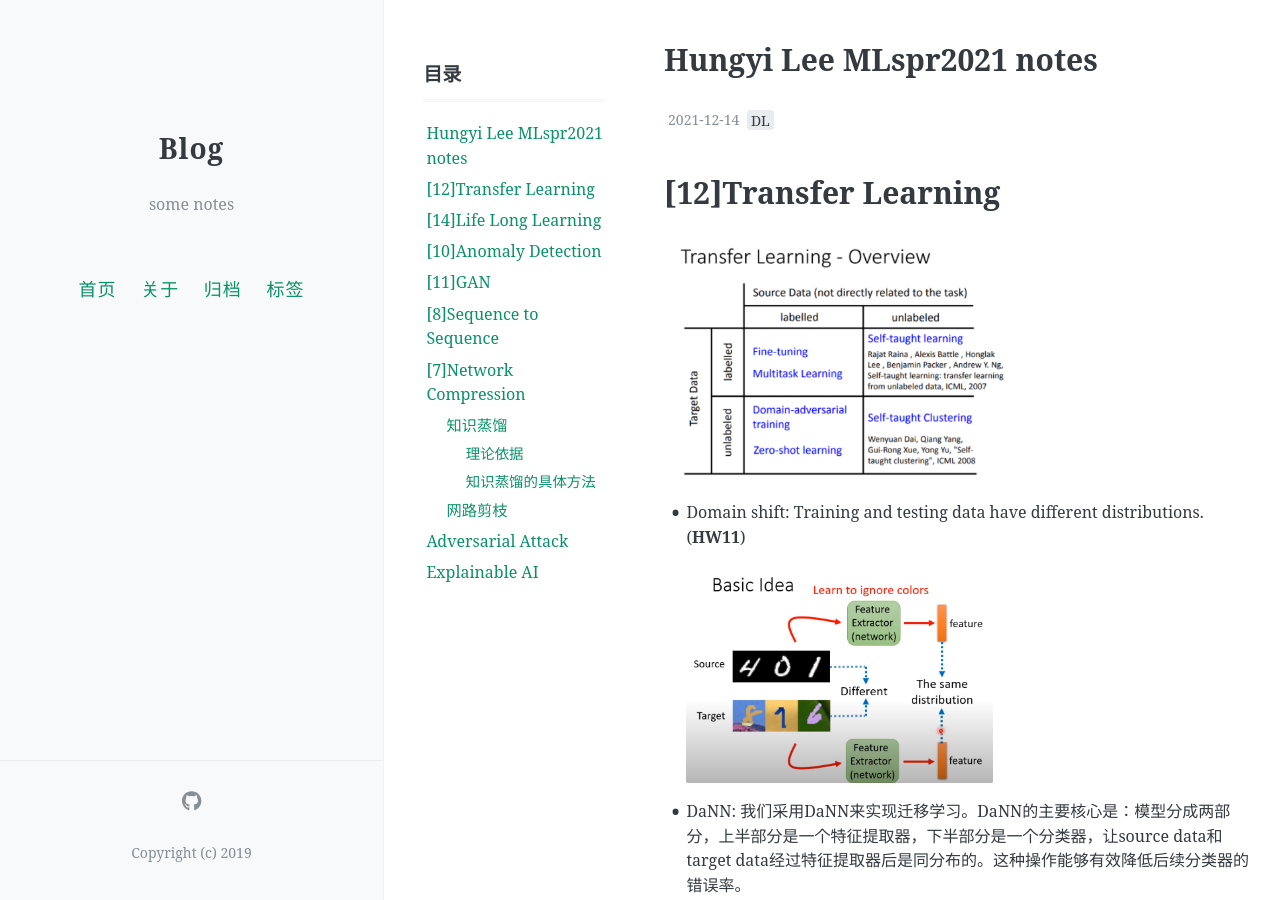
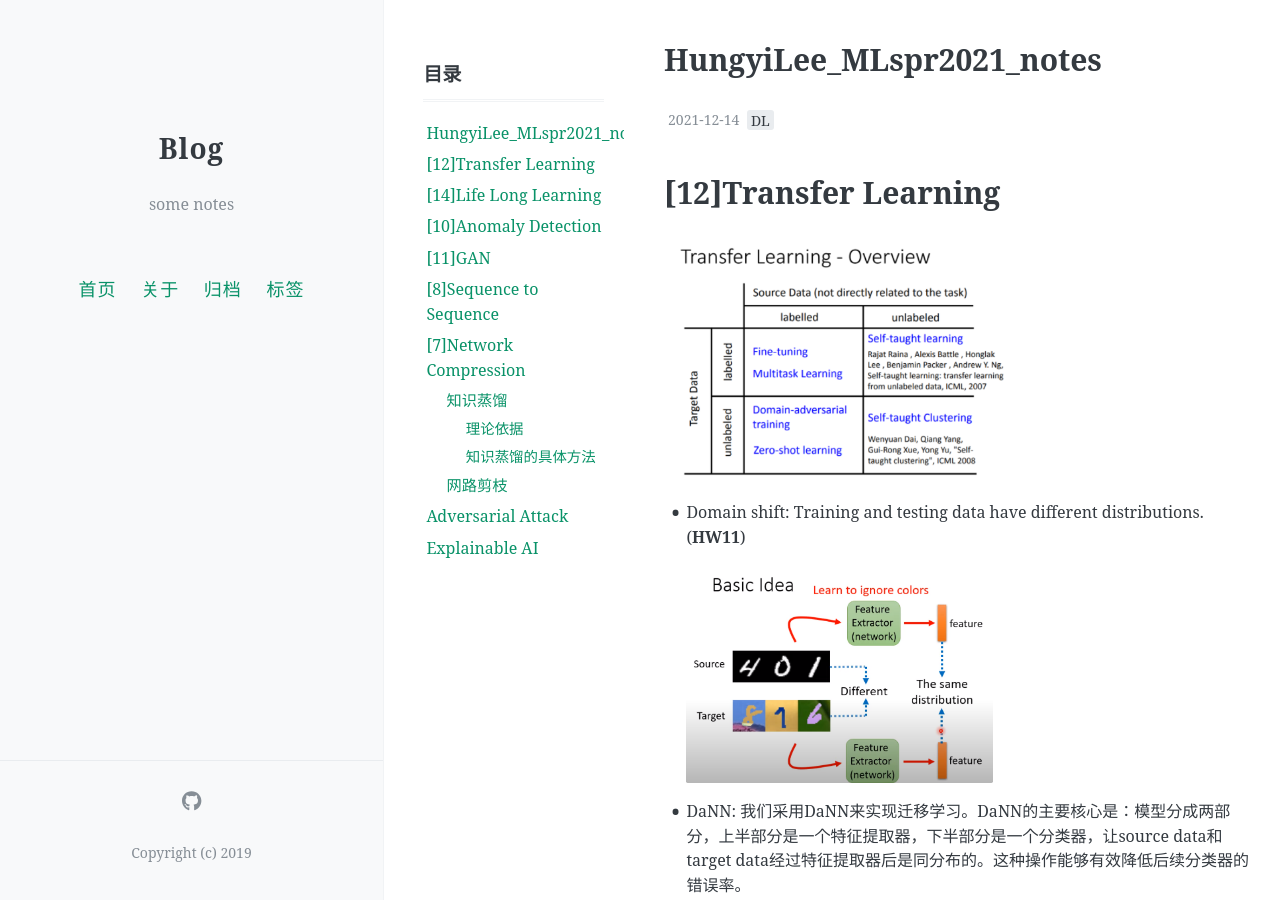
Before and after one commit to lulugai/Blog, a Jekyll site: the page built from _posts/2021-12-14-HungyiLee_Note.md, in a window 1280 px wide and 900 px high. Built offline with Jekyll 4.4.1, drawn with Linux system fonts in a browser that asks for light colours; formulas are drawn with MathJax 3; comment, search, counter and statistics services are not loaded.

Commit message:
Update 2021-12-14-HungyiLee_Note.md

```diff
--- a/_posts/2021-12-14-HungyiLee_Note.md
+++ b/_posts/2021-12-14-HungyiLee_Note.md
@@ -1,6 +1,6 @@
 ---
 layout: post
-title: Hungyi Lee MLspr2021 notes
+title: HungyiLee_MLspr2021_notes
 date: 2021-12-14
 Author: Lu
 categories:
```
